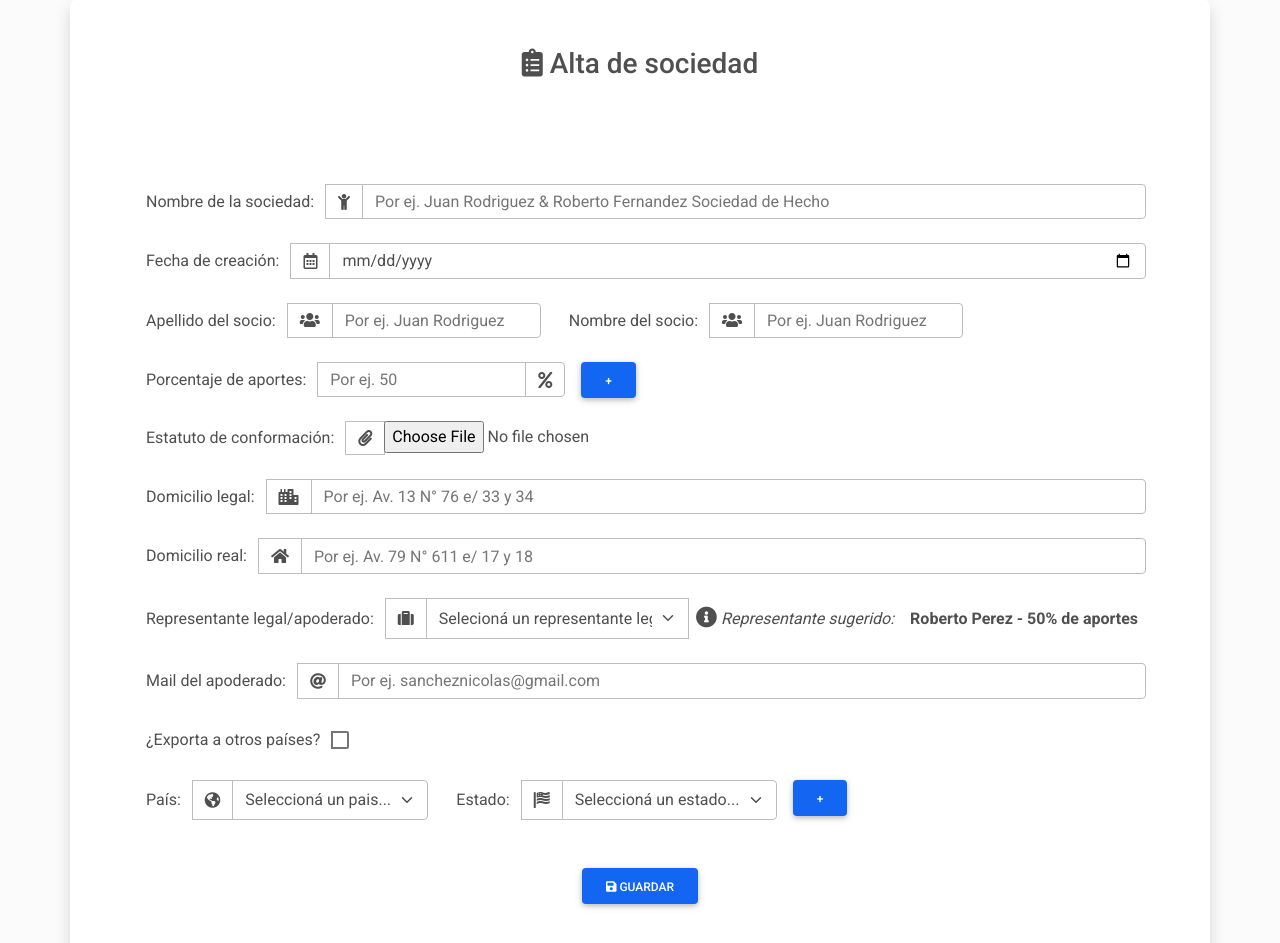
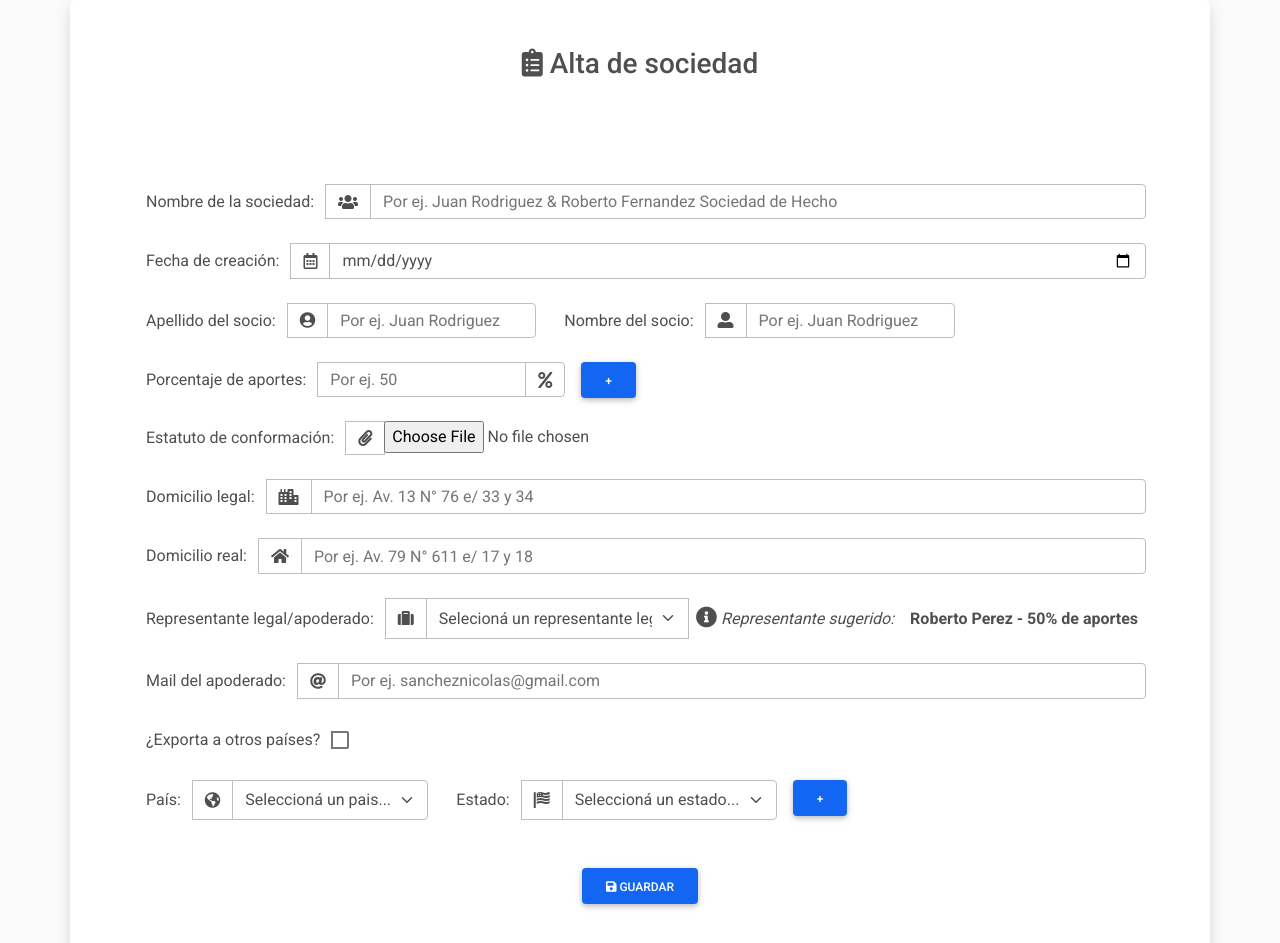
Before and after one commit to manurtinez/TP-DDSD-2021, a Django app: page /sociedad-anonima/alta in a window 1280 px wide. Shown: the part 108-1051 px from the top of the page. Run offline with Django 3.2, Linux system fonts and the light colour scheme; some libraries are stand-ins or nearby versions.

Commit message:
Se agregan mejoras en template

```diff
--- a/templates/altaDeFormulario.html
+++ b/templates/altaDeFormulario.html
@@ -59,26 +59,25 @@
     <h3 class="card-title text-center mt-5"><i class="fas fa-clipboard-list"></i> Alta de sociedad</h3>
     <div class="card-body container mb-3 ">
       <div class=" container mt-4">
-        <form action="alta" method="POST" action=""  class="text-left p-3" id="formContacto" name="formularioSociedad" onsubmit="return validarFormulario();">
+        <form action="alta" method="POST" enctype="multipart/form-data" action=""  class="text-left p-3" id="formContacto" name="formularioSociedad" onsubmit="return validarFormulario();">
           {% csrf_token %}
           <div class="row g-3 col mt-3 ">
-
             <div class="input-group mb-2">
               <span class="input-group-text border-0"> Nombre de la sociedad: </span>
-              <div class="input-group-text"><i class="fas fa-child"></i></div>
+              <div class="input-group-text"><i class="fas fa-users"></i></div>
               <input type="text" class="form-control" id="nombreSociedad" name="nombreSociedad" placeholder="Por ej. Juan Rodriguez & Roberto Fernandez Sociedad de Hecho">
             </div>
 
             <div class="input-group mb-2">
               <span class="input-group-text border-0">Fecha de creación: </span>
               <div class="input-group-text"><i class="far fa-calendar-alt"></i></div>
-              <input type="date" class="form-control" id="fechaCreacion" name="fechaCreacion">
+              <input type="date" class="form-control" id="fechaCreacion" name="fechaCreacion" max="dateToday()">
             </div>
 
             <div class="col-auto">
               <div class="input-group mb-2">
                 <span class="input-group-text border-0">Apellido del socio:</span>
-                <div class="input-group-text"><i class="fas fa-users"></i></div>
+                <div class="input-group-text"><i class="fas fa-user-circle"></i></div>
                 <input type="text" class="form-control" id="apellidoSocio" name="apellidoSocio" placeholder="Por ej. Juan Rodriguez">
               </div>
             </div>
@@ -87,7 +86,7 @@
             <div class="col-auto">
               <div class="input-group mb-2">
                 <span class="input-group-text border-0">Nombre del socio:</span>
-                <div class="input-group-text"><i class="fas fa-users"></i></div>
+                <div class="input-group-text"><i class="fas fa-user-alt"></i></div>
                 <input type="text" class="form-control" id="nombreSocio" name="nombreSocio" placeholder="Por ej. Juan Rodriguez">
               </div>
             </div>
```
